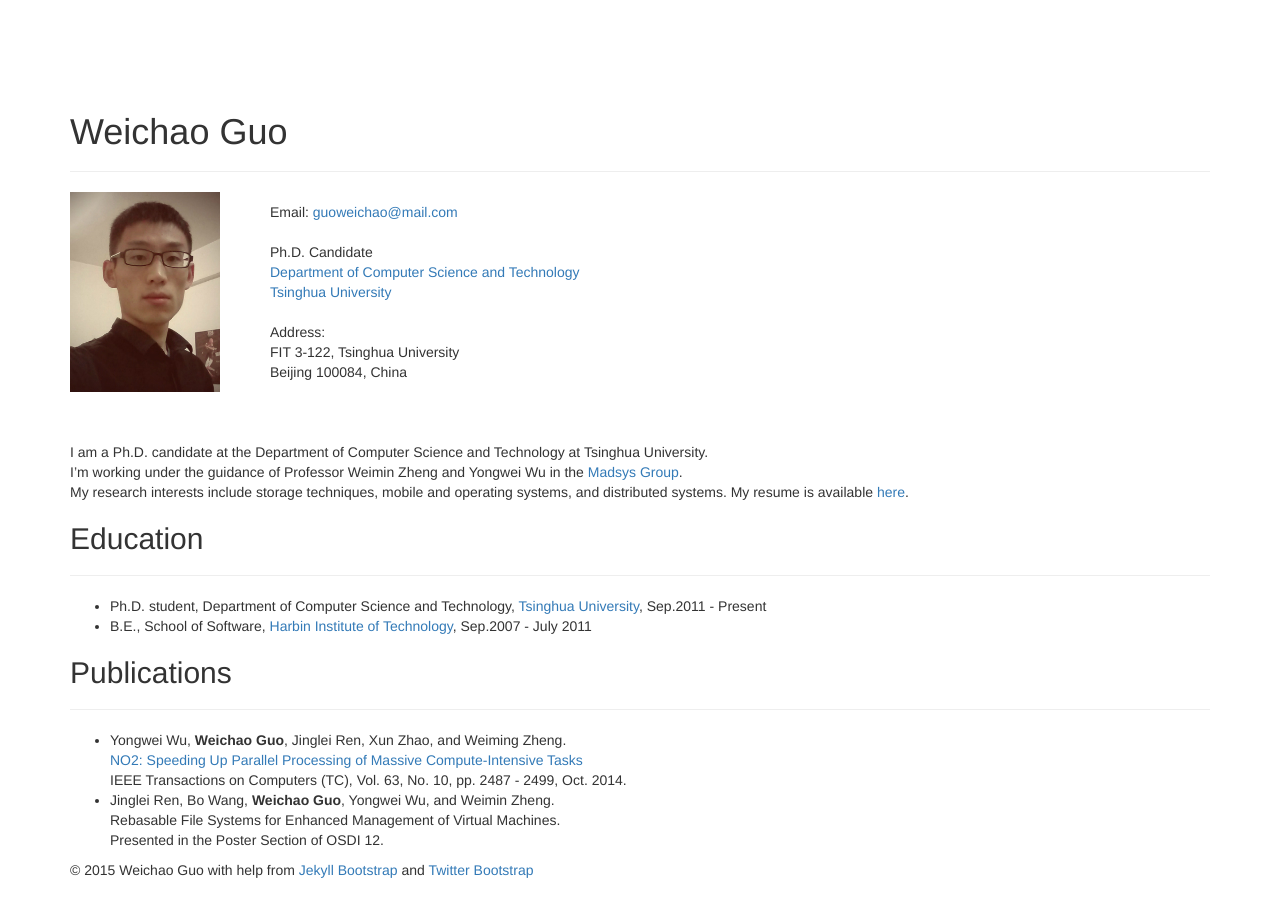
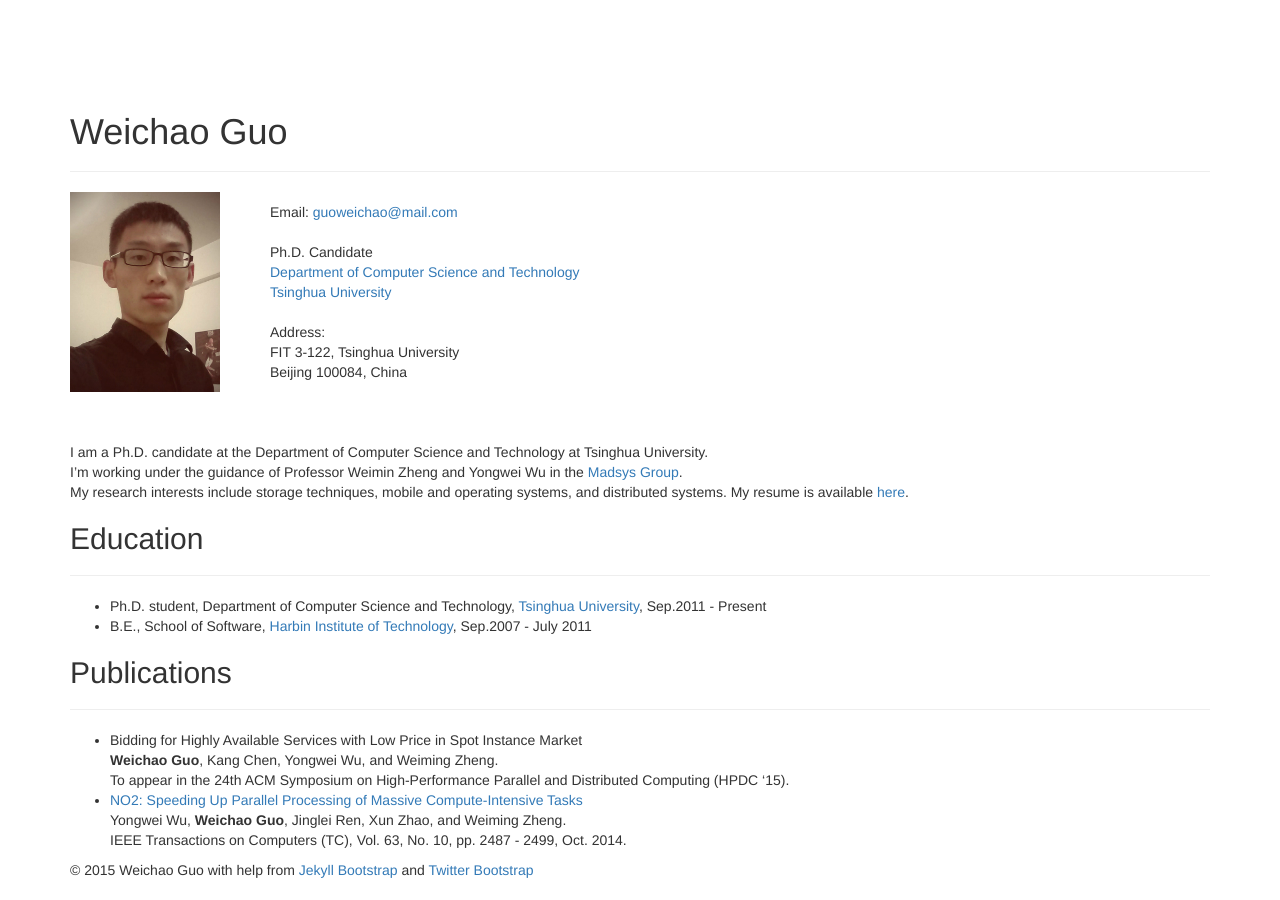
Before and after one commit to weichaoguo/weichaoguo.github.io, a Jekyll site: the page built from index.md, in a window 1280 px wide. Built offline with Jekyll 4.4.1, drawn with Linux system fonts in a browser that asks for light colours; nearby versions of some CDN libraries; library files that are not in the unit come from our copies.

Commit message:
publication update

```diff
--- a/index.md
+++ b/index.md
@@ -39,9 +39,9 @@ My research interests include storage techniques, mobile and operating systems,
 
 ## Publications
 ---
-* Yongwei Wu, __Weichao Guo__, Jinglei Ren, Xun Zhao, and Weiming Zheng.
-[NO2: Speeding Up Parallel Processing of Massive Compute-Intensive Tasks](http://dx.doi.org/10.1109/TC.2013.132)
+* Bidding for Highly Available Services with Low Price in Spot Instance Market
+__Weichao Guo__, Kang Chen, Yongwei Wu, and Weiming Zheng.
+To appear in the 24th ACM Symposium on High-Performance Parallel and Distributed Computing (HPDC '15).
+* [NO2: Speeding Up Parallel Processing of Massive Compute-Intensive Tasks](http://dx.doi.org/10.1109/TC.2013.132)
+Yongwei Wu, __Weichao Guo__, Jinglei Ren, Xun Zhao, and Weiming Zheng.
 IEEE Transactions on Computers (TC), Vol. 63, No. 10, pp. 2487 - 2499, Oct. 2014.
-* Jinglei Ren, Bo Wang, __Weichao Guo__, Yongwei Wu, and Weimin Zheng.
-Rebasable File Systems for Enhanced Management of Virtual Machines.
-Presented in the Poster Section of OSDI 12.
```
